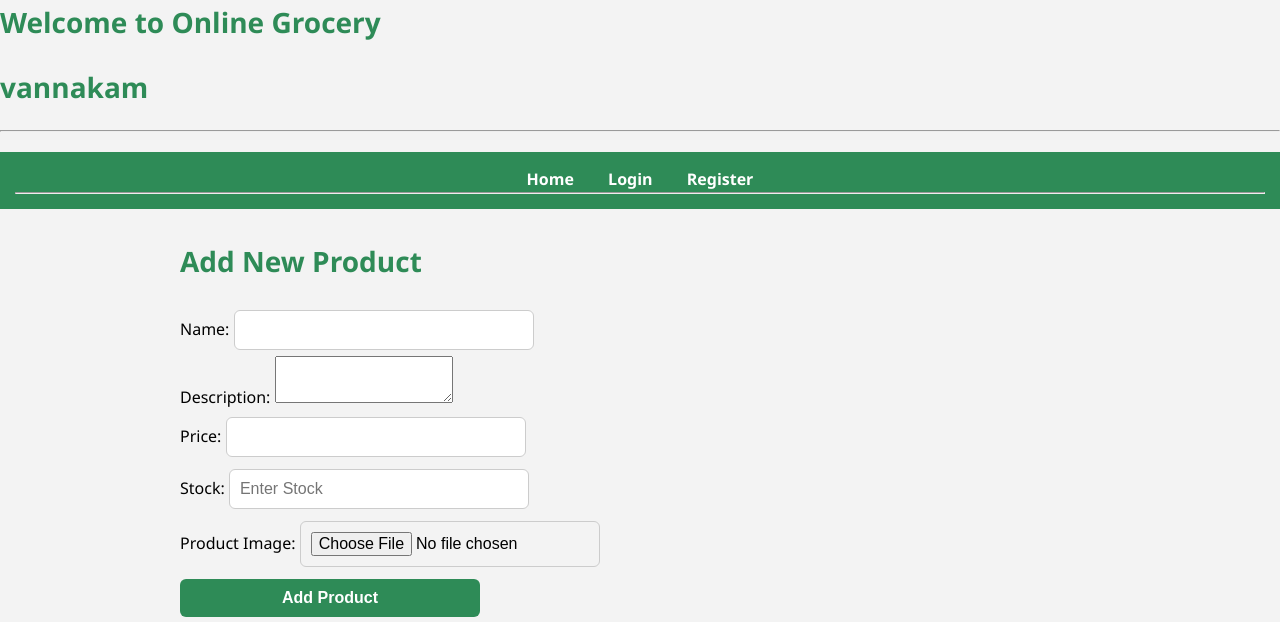
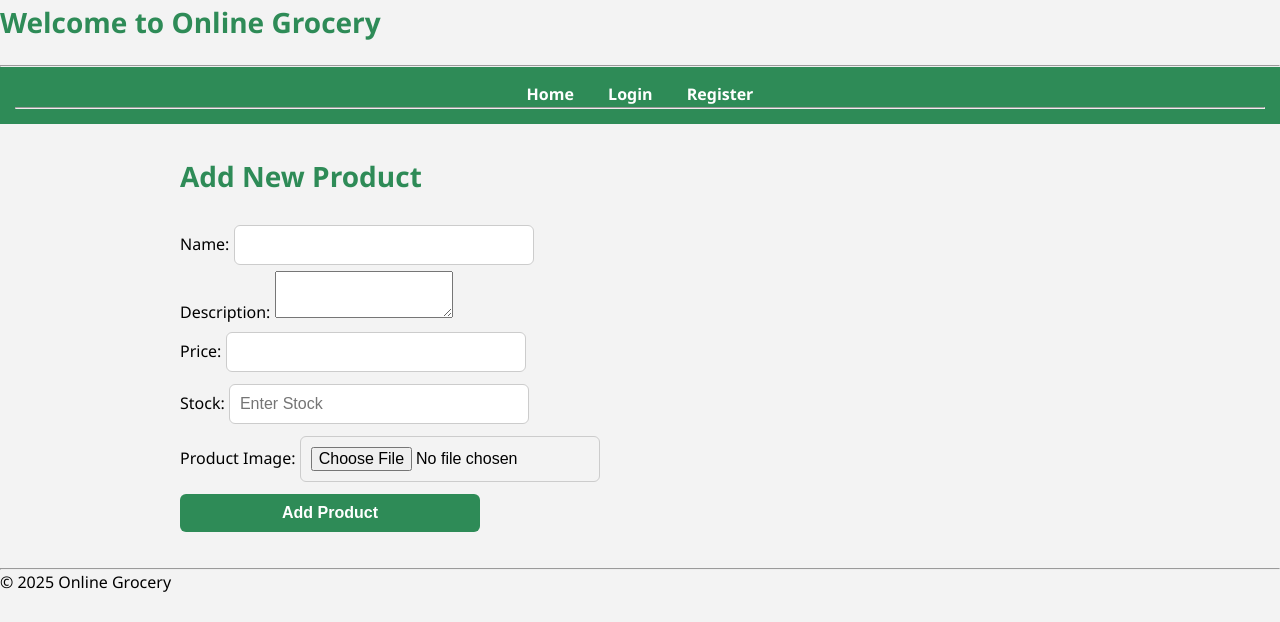
Before and after one commit to Pandi-21/Online-Grocery, a Flask app: page /products/add in a window 1280 px wide. Shown: the top 622 px of the page. Run offline with Flask 3, Linux system fonts and the light colour scheme.

Commit message:
sample commit

```diff
--- a/app/templates/base.html
+++ b/app/templates/base.html
@@ -10,7 +10,7 @@
   <!-- Header -->
   <header>
     <h1>Welcome to Online Grocery</h1>
-    <h2>vannakam<h2>
+
     <hr>
   </header>
 
```
